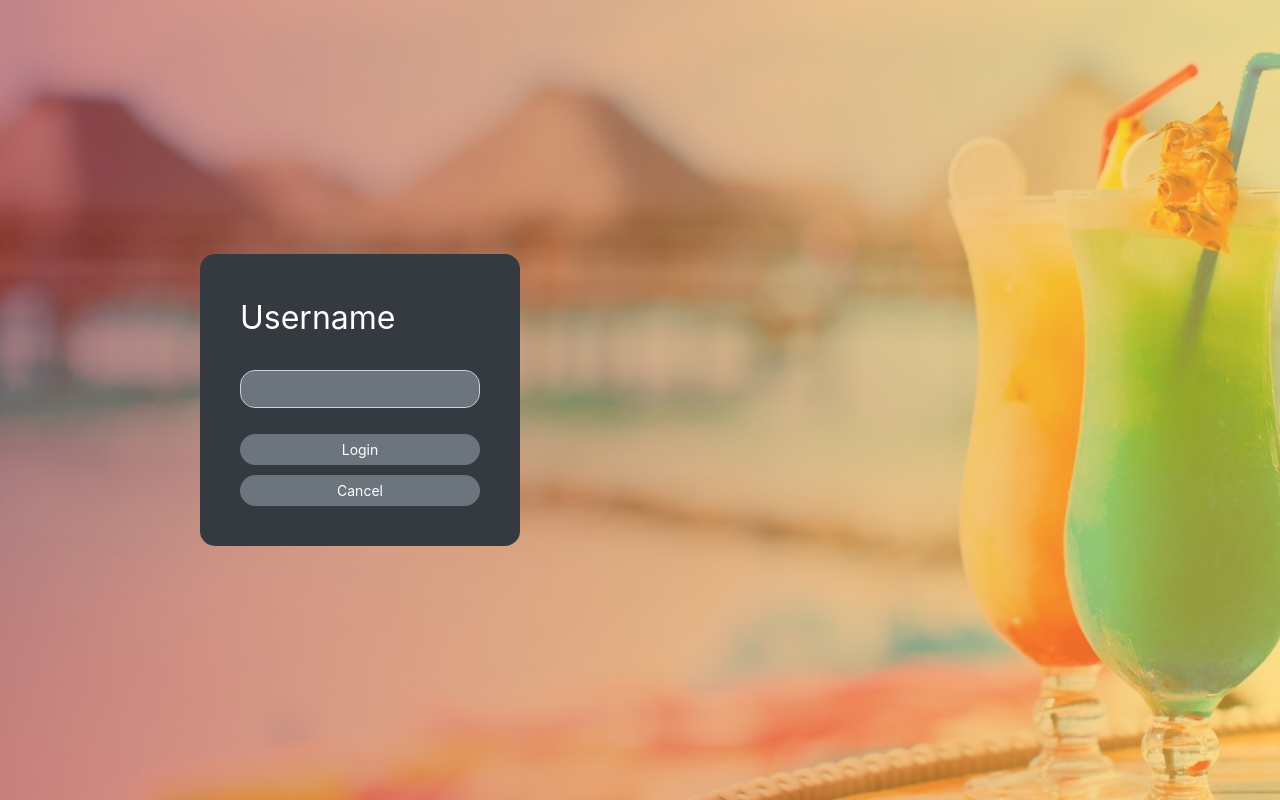
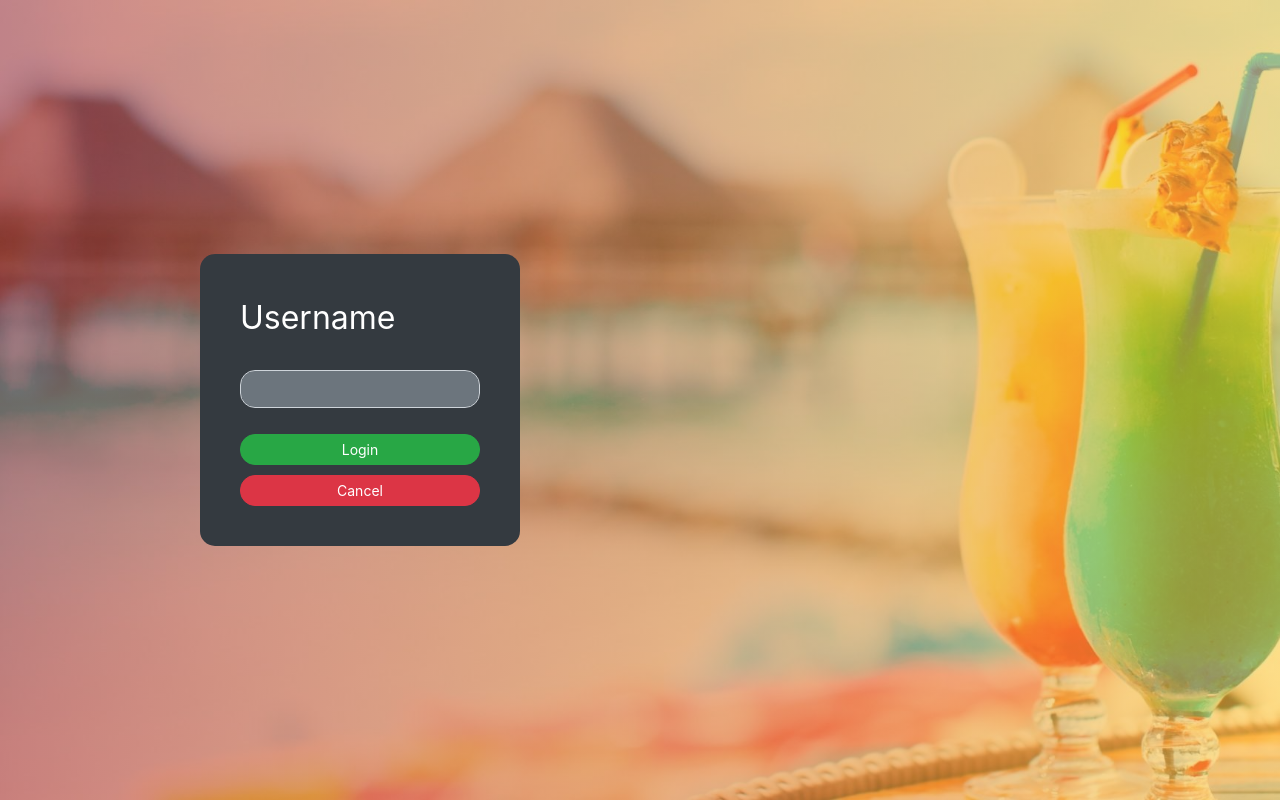
Before and after one commit to cboiam/cocktail-guru, a React (Create React App) app: page /login in a window 1280 px wide. Built offline with nearby package versions, Linux system fonts and the light colour scheme.

Commit message:
Login layout update and home page header

```diff
--- a/src/login/Login.js
+++ b/src/login/Login.js
@@ -37,6 +37,7 @@ class Login extends React.Component {
               className="form-control username-input bg-secondary text-white"
               id="userName"
               name="userName"
+              autoComplete="off"
               value={this.state.userName}
               onChange={this.updateUserName}
             />
@@ -45,7 +46,7 @@ class Login extends React.Component {
           <div>
             <button
               type="submit"
-              className="login-submit btn btn-sm btn-secondary"
+              className="login-submit btn btn-sm btn-success"
               onClick={this.submit}
             >
               Login
@@ -54,7 +55,7 @@ class Login extends React.Component {
           <div>
             <button
               type="reset"
-              className="login-cancel btn btn-sm btn-secondary"
+              className="login-cancel btn btn-sm btn-danger"
               onClick={this.cancel}
             >
               Cancel
```
